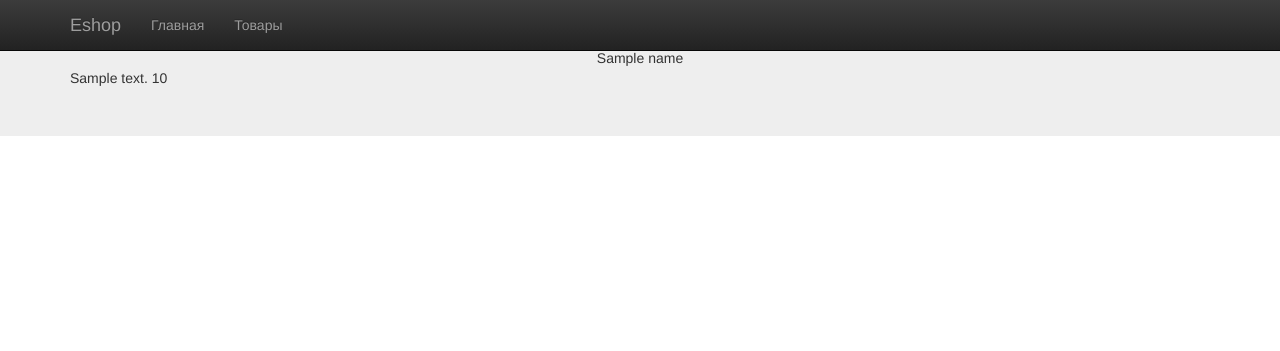
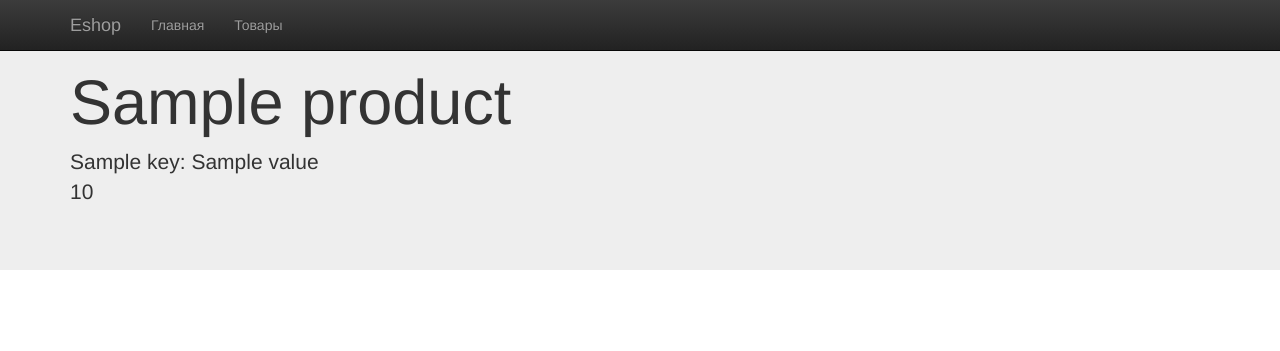
Before and after one commit to Dertosh/lab2_repo, a Django app: template lab5/templates/product.html in a window 1280 px wide. Shown: the top 351 px of the page. Run offline with Django 3.2, Linux system fonts and the light colour scheme; the template is opened without the code that fills it: most values are stand-ins (such as "Sample title", 1, 10 or a date in 2020); some libraries are stand-ins or nearby versions.

Commit message:
отчеты

```diff
--- a/lab5/myApp/views.py
+++ b/lab5/myApp/views.py
@@ -19,7 +19,7 @@ class IndexBaseClass(View):
 
 
 def product(request, product_id):
-    return render(request, "product.html", context=Products.objects.only(product_id))
+    return render(request, "product.html", context={"product" : Products.objects.get(id=product_id)})
 
 
 def get_goods(request):
--- a/lab5/templates/product.html
+++ b/lab5/templates/product.html
@@ -1,7 +1,14 @@
 {% extends 'base.html' %}
-{% block title %} {{ name }} {% endblock %}
+{% block title %} {{ product.name }} {% endblock %}
 {% block body %}
-    <center>{{ name }}</center>
-    {{ description }}
-    {{ price }}
+    <h1>{{ product.name }}</h1>
+    <p class="center">
+        {% for key, value in product.specifications.items %}
+            {{ key }}: {{ value }}
+            <br>
+        {% empty %}
+            нет характеристик
+        {% endfor %}
+        {{ product.price }}
+    </p>
 {% endblock %}
--- a/lab5/templates/product_privew.html
+++ b/lab5/templates/product_privew.html
@@ -1,6 +1,6 @@
     <div class="col-md-4">
         <h2>{{ product.name }}</h2>
-        <p>{{ product.description }}</p>
+        <!--<p>{{ product.specifications }}</p>-->
         <p>{{ product.price }} руб.</p>
         <p><a class="btn btn-default" href="{% url 'product_url' product.id %}" role="button">Посмотреть описание &raquo;</a></p>
     </div>
```
Also changed, not shown: 4 other files.
